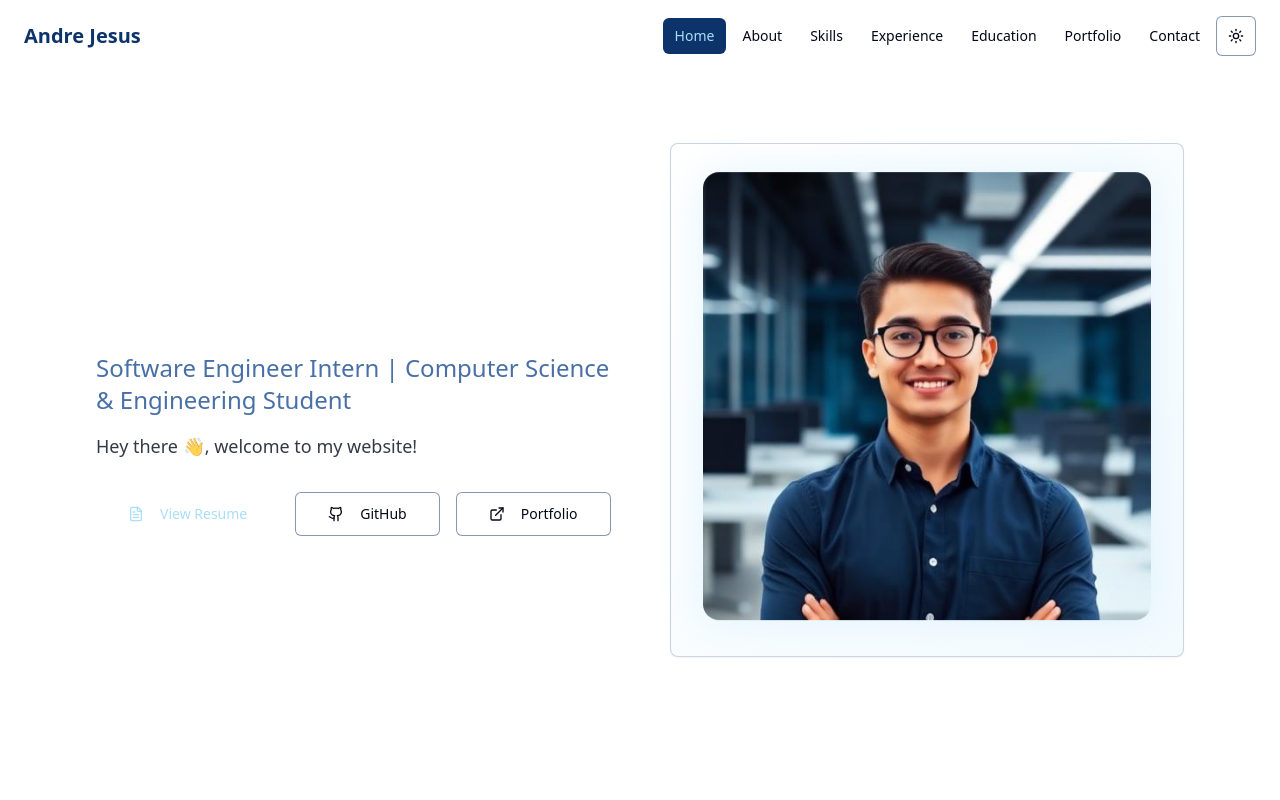
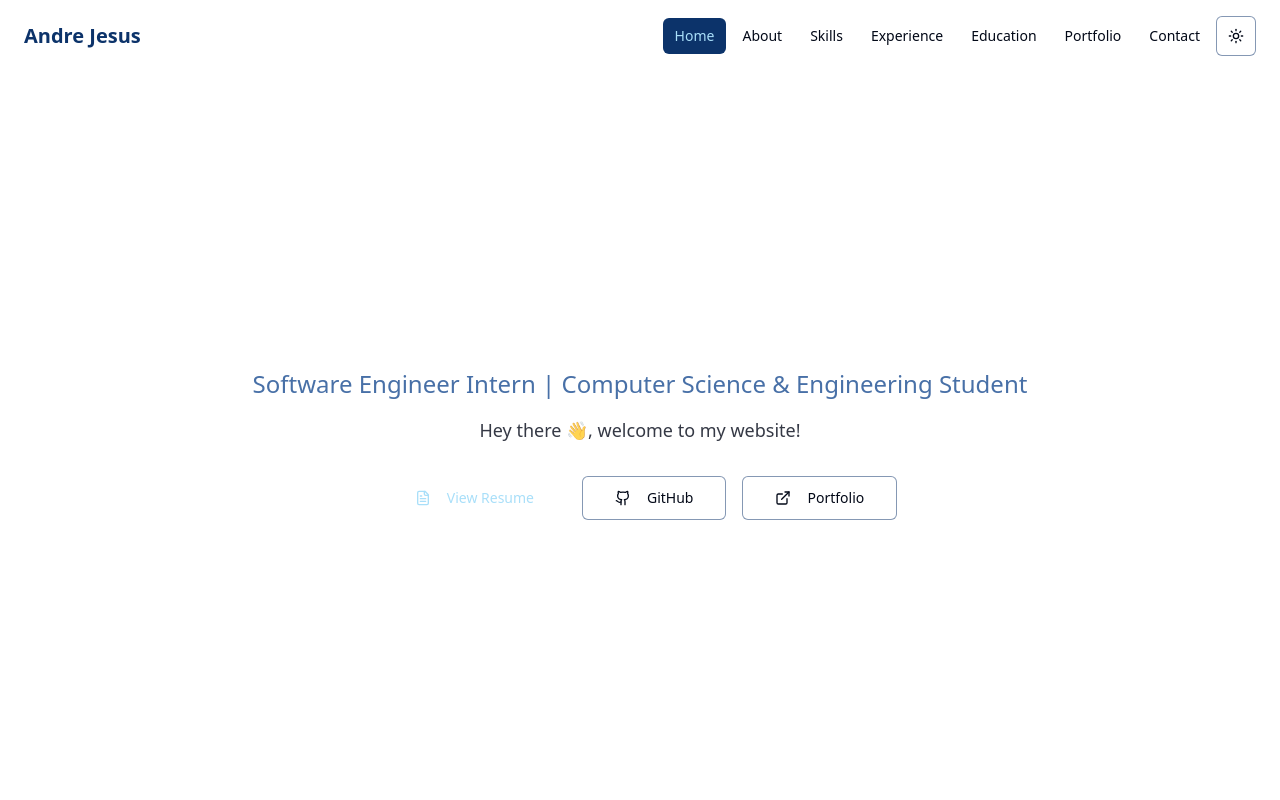
Before and after one commit to andre-j3sus/whoami, a React (Vite) app: page / in a window 1280 px wide. Shown: the top 800 px of the page. Built offline with nearby package versions, Linux system fonts and the light colour scheme.

Commit message:
Refactor: Remove header image
Remove the image from the header section to improve layout and remove empty space. Adjustments ensure consistent typography, spacing, and alignment without affecting other sections or functionality.

```diff
--- a/src/components/sections/hero-section.tsx
+++ b/src/components/sections/hero-section.tsx
@@ -20,10 +20,9 @@ interface HeroSectionProps {
 export function HeroSection({ data }: HeroSectionProps) {
   return (
     <section id="hero" className="min-h-screen flex items-center justify-center bg-gradient-subtle px-6">
-      <div className="container mx-auto max-w-6xl">
-        <div className="grid lg:grid-cols-2 gap-12 items-center">
+      <div className="container mx-auto max-w-4xl">
+        <div className="text-center space-y-8">
           {/* Text Content */}
-          <div className="space-y-8">
           <div className="space-y-4">
             <h1 className="text-5xl lg:text-7xl font-bold leading-tight">
               <span className="bg-gradient-primary bg-clip-text text-transparent">
@@ -33,12 +32,12 @@ export function HeroSection({ data }: HeroSectionProps) {
             <p className="text-xl lg:text-2xl text-muted-foreground">
               {data.position}
             </p>
-              <p className="text-lg text-foreground/80 max-w-lg">
+            <p className="text-lg text-foreground/80 max-w-2xl mx-auto">
               {data.headline}
             </p>
           </div>
 
-            <div className="flex flex-wrap gap-4">
+          <div className="flex flex-wrap justify-center gap-4">
             <Button
               size="lg"
               className="bg-gradient-primary hover:shadow-glow transition-all duration-300"
@@ -69,21 +68,6 @@ export function HeroSection({ data }: HeroSectionProps) {
             </Button>
           </div>
         </div>
-
-          {/* Image */}
-          <div className="lg:justify-self-end">
-            <Card className="p-8 bg-gradient-to-br from-card to-secondary/50 border-primary/20 shadow-elegant">
-              <div className="relative">
-                <img
-                  src={heroImage}
-                  alt={data.name}
-                  className="w-full max-w-md mx-auto rounded-2xl shadow-glow animate-float"
-                />
-                <div className="absolute inset-0 bg-gradient-primary opacity-10 rounded-2xl" />
-              </div>
-            </Card>
-          </div>
-        </div>
       </div>
     </section>
   );
```
Lines whose indentation alone changed are shown as unchanged.
